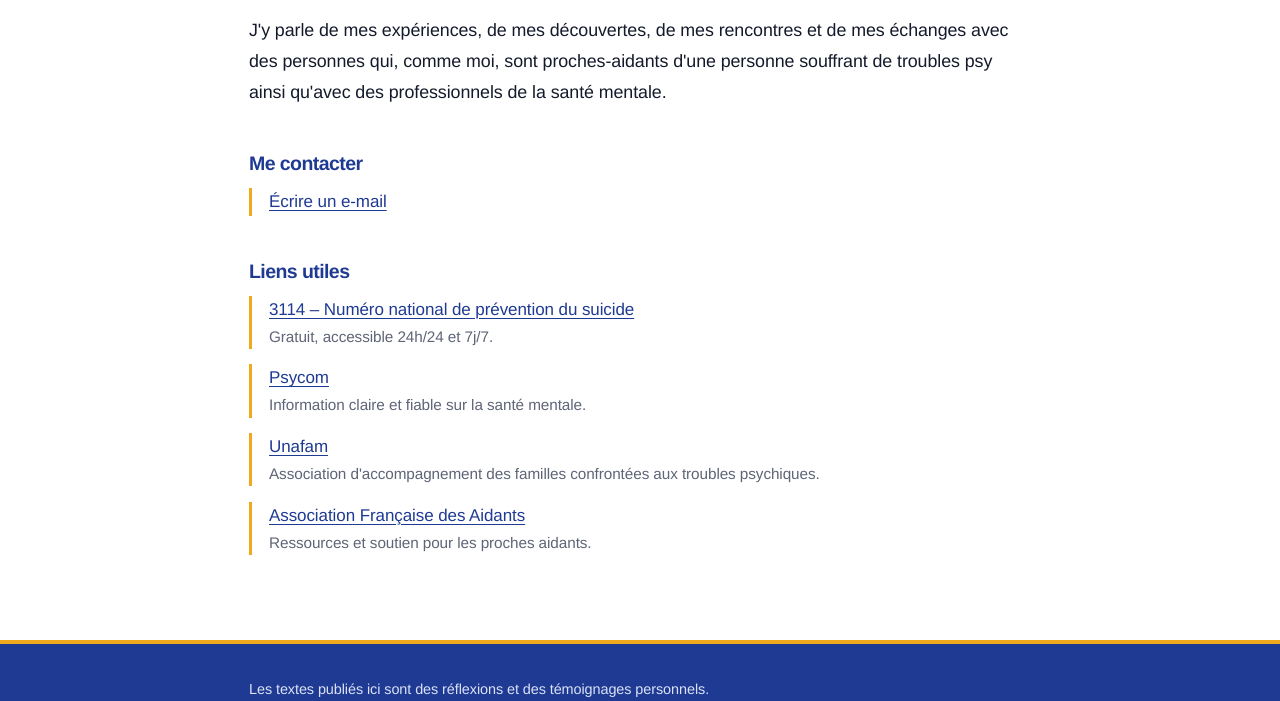
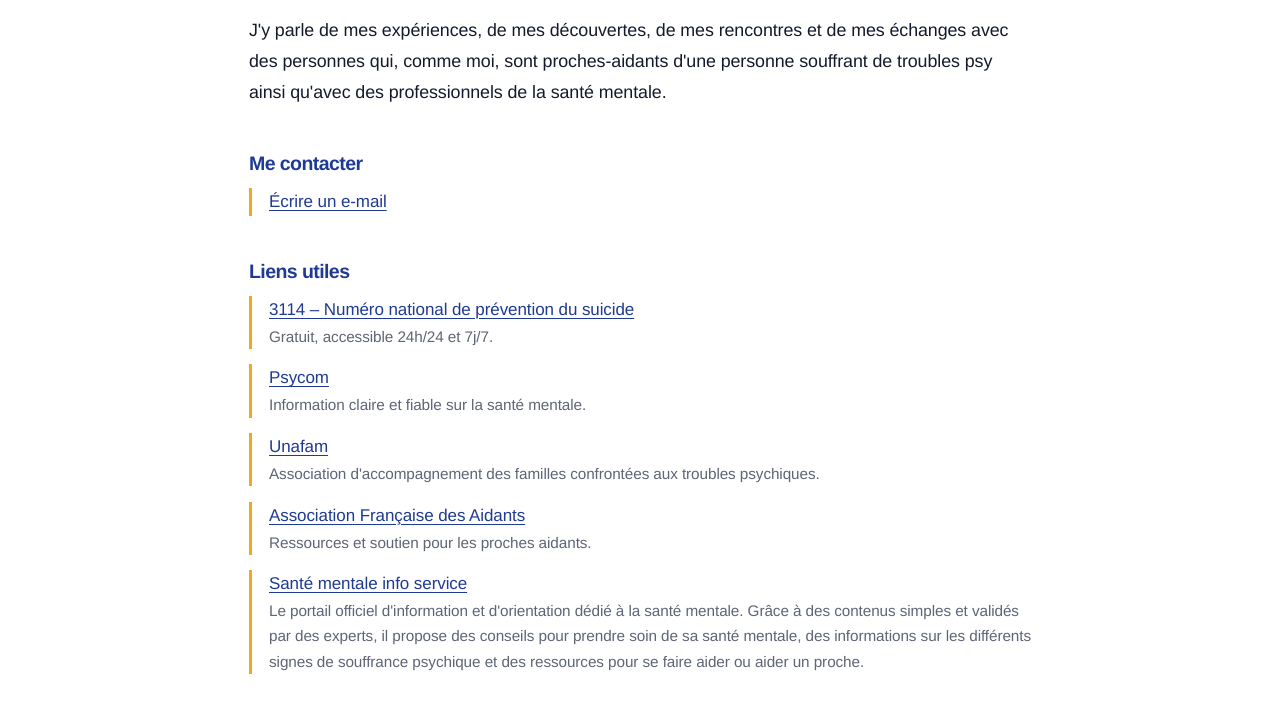
Before and after one commit to Patcyberdim/activ-aidance, an Eleventy site: page src/a-propos.md in a window 1280 px wide. Shown: the part 251-952 px from the top of the page. Built offline with nearby package versions, Linux system fonts and the light colour scheme; Eleventy itself is replaced by a stand-in of ours; files that its build step writes are made by us from their sources.

Commit message:
Update Pages et réglages “a-propos”

```diff
--- a/src/a-propos.md
+++ b/src/a-propos.md
@@ -20,6 +20,13 @@ liens:
   - label: Association Française des Aidants
     url: https://www.aidants.fr
     description: Ressources et soutien pour les proches aidants.
+  - label: Santé mentale info service
+    url: https://www.santementale-info-service.fr/
+    description: Le portail officiel d'information et d'orientation dédié à la santé
+      mentale. Grâce à des contenus simples et validés par des experts, il
+      propose des conseils pour prendre soin de sa santé mentale, des
+      informations sur les différents signes de souffrance psychique et des
+      ressources pour se faire aider ou aider un proche.
 ---
 Bienvenue sur ce blog dans lequel je partage des informations sur la santé mentale et sur la proche-aidance.
 
```
